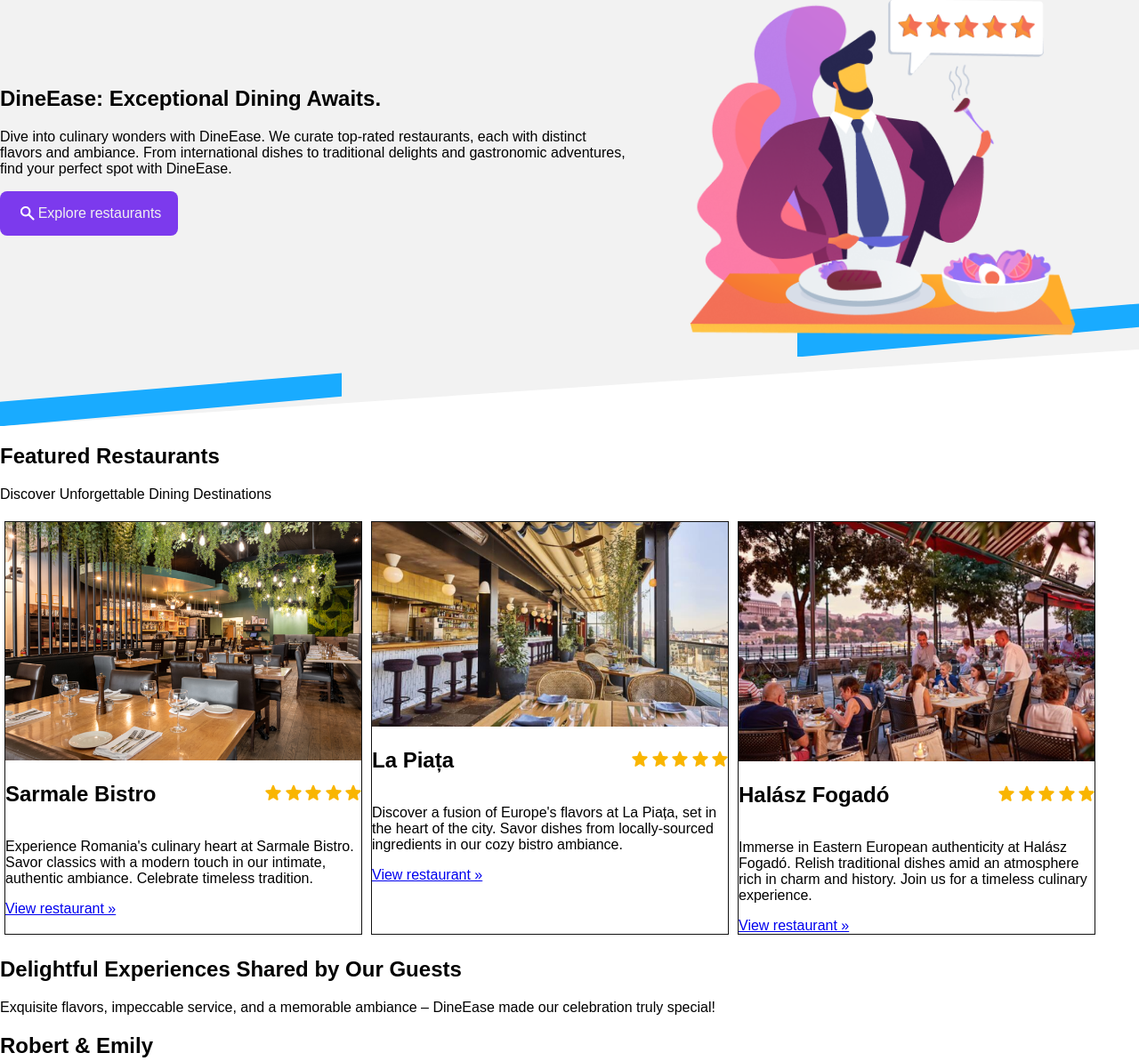
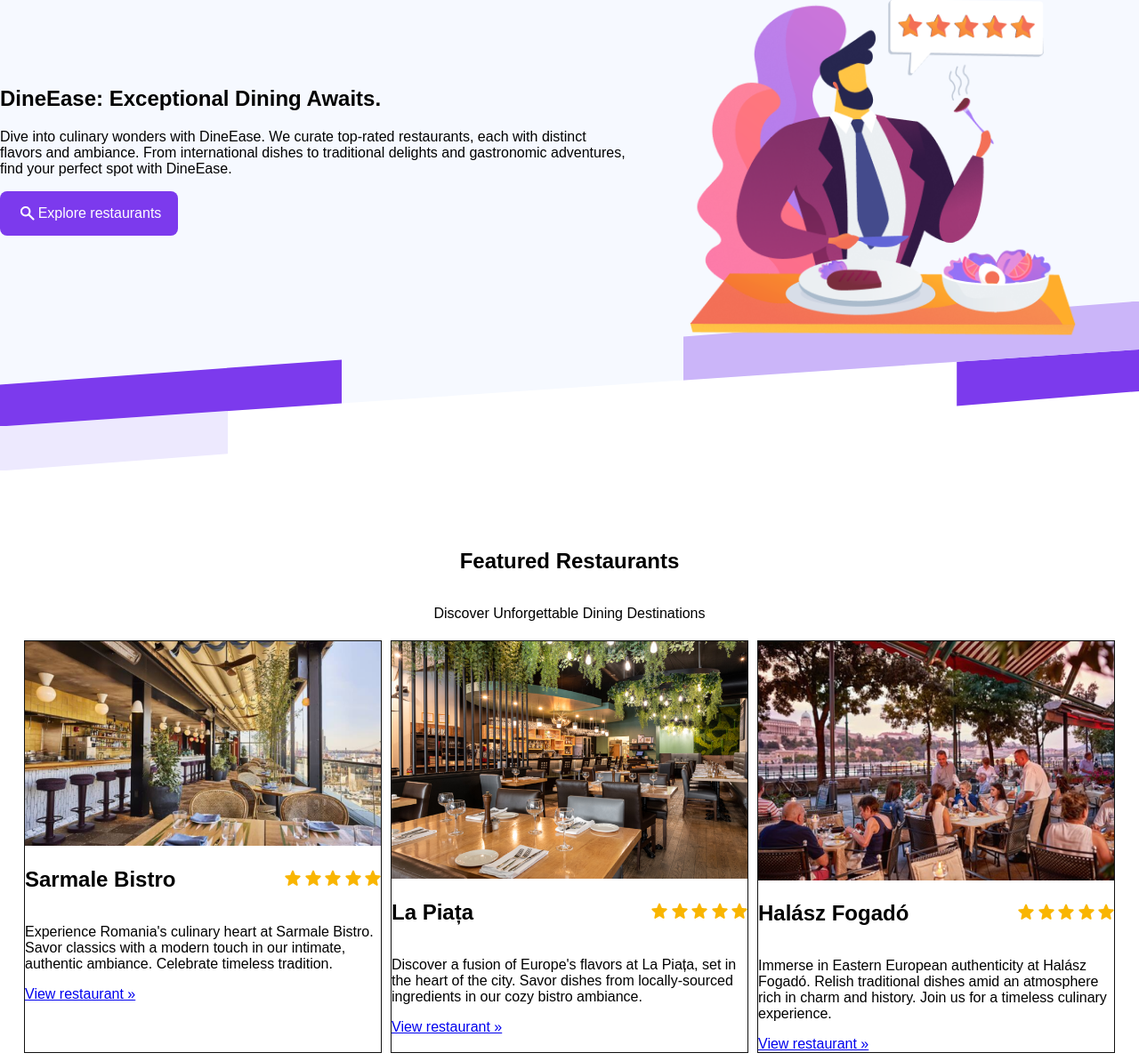
Before and after one commit to csuszy/es2025-s17-r1-262, a plain HTML site: page index.html in a window 1280 px wide. Shown: the part 190-1383 px from the top of the page at 89% size. Drawn offline with Linux system fonts and the light colour scheme; a script that the page names is missing.

Commit message:
graphic change

```diff
--- a/index.html
+++ b/index.html
@@ -46,14 +46,21 @@
 
     </section>
 
-    <section>
+    <section class="FeaturedRestaurants">
+        <div class="costumeshape-down">
+            <div class="side-rectangle left"></div>
+            <div class="side-rectangle right"></div>
+        </div>
+
+        <div class="center">
+
         <h1>Featured Restaurants</h1>
         <p>Discover Unforgettable Dining Destinations</p>
 
         <div class="cardholder">
             <div class="card">
                 <div class="card-img">
-                    <img src="./assets/images/Restaurant1.png" alt="">
+                    <img src="./assets/images/Restaurant2.png" alt="">
                 </div>
                 <div class="card-nameandrate">
                     <h2>Sarmale Bistro</h2>
@@ -75,7 +82,7 @@
 
             <div class="card">
                 <div class="card-img">
-                    <img src="./assets/images/Restaurant2.png" alt="">
+                    <img src="./assets/images/Restaurant1.png" alt="">
                 </div>
                 <div class="card-nameandrate">
                     <h2>La Piața</h2>
@@ -118,11 +125,10 @@
                 <a class="card-viewrestaurant" href="#">View restaurant »</a>
             </div>
         </div>
-
-
+        </div>
     </section>
 
-    <section>
+    <section class="testimonials">
         <h1>Delightful Experiences Shared by Our Guests</h1>
         <div>
             <p>Exquisite flavors, impeccable service, and a memorable ambiance – DineEase made our celebration truly special!</p>
@@ -137,7 +143,9 @@
             <h2>Emma & Jacob</h2>
         </div>
     </section>
-    <section>
+
+
+    <section class="restaurant_search">
         <h1>Find Your Perfect Dining Spot</h1>
         <p>Search by Cuisine, Location, or Name</p>
         <div>
@@ -150,7 +158,6 @@
             </div>
 
             <div class="advanced-search-container" id="advancedSearchContainer">
-                <h2>Részletes Keresés</h2>
                 <select id="category" name="category">
                     <option value="option1">Opció 1</option>
                     <option value="option2">Opció 2</option>
--- a/main.css
+++ b/main.css
@@ -1,6 +1,9 @@
 :root{
     --lila: #7c3aed;
-    --feher: #f1f1f1;
+    --feher: #ffffff;
+    --vilagoslila: #ede9fe;
+    --sotetebblila: #cbb5f9;
+    --footerdark: #000000;
 }
 
 *{
@@ -9,6 +12,9 @@
 body {
     margin: 0;
     padding: 0;
+}
+section{
+    min-height: 500px;
 }
 
 
@@ -62,7 +68,7 @@ body {
 
 .asd {
     position: relative;
-    overflow: hidden;
+    z-index: 100;
 }
 
 .content {
@@ -77,7 +83,7 @@ body {
     left: 0;
     width: 100%;
     height: 100%;
-    background-color: #f2f2f2;
+    background-color: #f6f9ff;
     clip-path: polygon(0 0, 100% 0, 100% 86%, 0 100%);
     z-index: 0;
 }
@@ -85,24 +91,86 @@ body {
 .side-rectangle {
     position: absolute;
     bottom: 10px;
-    width: 30%;
+    width: 100%;
     height: 100%;
-    background-color: #19abff;
-    z-index: 0;
+    z-index: 10;
 }
 
 .left {
     left: 0;
     bottom: 0px;
-    height: 60px;
-    clip-path: polygon(0% 54%, 100% 0%, 100% 44%, 0% 100%);
+    height: 80px;
+    width: 30%;
+    clip-path: polygon(0% 33px, 100% 5px, 100% 100%, 0% 100%);
+    background-color: var(--lila);
 }
 
 .right {
-    bottom: 78px;
+    bottom: 5%;
     right: 0;
-    height: 60px;
-    clip-path: polygon(0% 54%, 100% 0%, 100% 44%, 0% 100%);
+    height: 110px;
+    width: 40%;
+    clip-path: polygon(0% 40px, 100% 0%, 100% 100%, 0% 100%);
+    background-color: var(--sotetebblila);
+}
+.right-bottom{
+    bottom: 0;
+    right: 0;
+    height: 110px;
+    width: 20%;
+    clip-path: polygon(0% 15px, 100% 0%, 100% 100%, 0% 100%);
+    background-color: var(--lila);
+}
+
+.costumeshape-down {
+    display: flex;
+    position: relative;
+    top: 0;
+    width: 100%;
+    background-color: #f6f9ff;
+    z-index: 0;
+}
+.costumeshape-down > .left {
+    margin-bottom: 90px;
+    left: 0;
+    top: -40px;
+    height: 80px;
+    width: 20%;
+    clip-path: polygon(0% 0, 100% 0, 100% 76%, 0% 100%);
+    background-color: var(--vilagoslila);
+}
+
+.costumeshape-down > .right {
+    bottom: 5%;
+    right: 0;
+    height: 110px;
+    width: 16%;
+    clip-path: polygon(0% 0%, 100% 0, 100% 55%, 0% 70%);
+    background-color: var(--lila);
+}
+.costumeshape-down > .right-bottom{
+    bottom: 0;
+    right: 0;
+    height: 110px;
+    width: 20%;
+    clip-path: polygon(0% 15px, 100% 0%, 100% 100%, 0% 100%);
+    background-color: var(--lila);
+}
+
+
+
+
+.FeaturedRestaurants{
+    height: 700px;
+    margin: 10px 0;
+}
+
+.center{
+    height: 100%;
+    display: flex;
+    flex-direction: column;
+    justify-content:end;
+    align-items: center;
 }
 
 .cardholder {
@@ -133,6 +201,10 @@ body {
 .card-viewrestaurant{}
 
 
+.testimonials{
+    background-color: var(--vilagoslila);;
+}
+
 
 
 .search-container {
@@ -145,21 +217,20 @@ button {
 }
 
 #advancedSearchContainer {
-    display: none; /* Kezdetben rejtett */
+    display: none;
 }
 
 input[type="checkbox"] {
-    display: none; /* Elrejtjük az alap checkboxot */
+    display: none;
 }
 
-/* Amikor a checkbox be van jelölve, megjelenítjük a részletes keresést */
 input[type="checkbox"]:checked ~ #advancedSearchContainer {
     display: block;
 }
-
+input[type="checkbox"]:checked ~ .search-container {
+    display: none;
+}
 .advanced-search-container {
-    border: 1px solid #ddd;
-    padding: 20px;
 }
 
 form {
```
Lines whose indentation alone changed are shown as unchanged.
